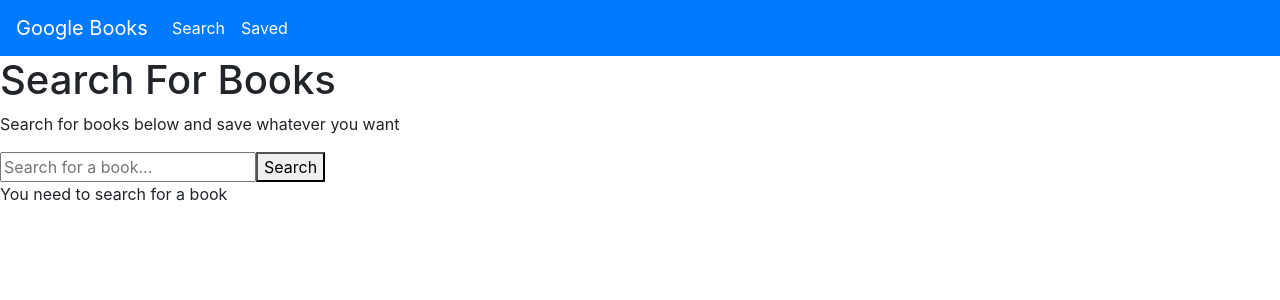
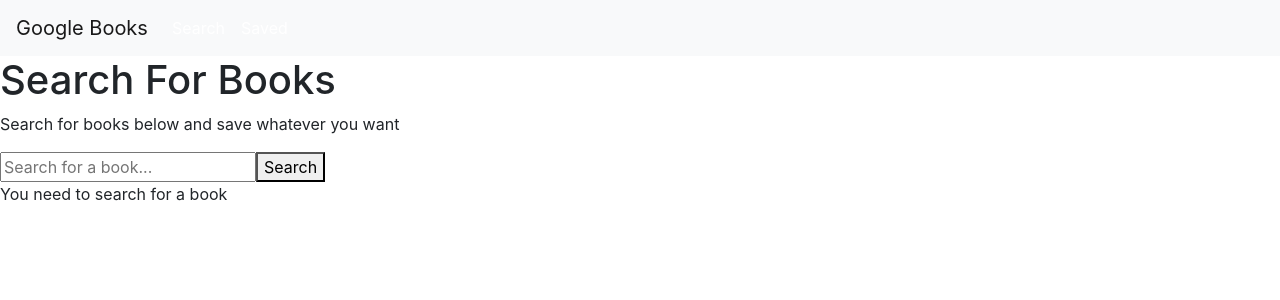
Before and after one commit to omaymaahmad/week-21-google-books, a React (Create React App) app in the folder client/: page / in a window 1280 px wide. Shown: the top 300 px of the page. Built offline with nearby package versions, Linux system fonts and the light colour scheme.

Commit message:
changed file names and restructured files

```diff
--- a/client/src/App.js
+++ b/client/src/App.js
@@ -1,13 +1,13 @@
-import Header from "./components/Header";
+import Navbar from "./components/Navbar";
 import { BrowserRouter as Router, Route, Switch } from "react-router-dom";
-import SearchPage from "./components/SearchPage";
-import SavedPage from "./components/SavedPage";
+import SearchPage from "./pages/SearchPage";
+import SavedPage from "./pages/SavedPage";
 
 function App() {
   return (
     <div className="App">
       <Router>
-        <Header />
+        <Navbar />
         <Switch>
           <Route exact path="/" component={SearchPage} />
           <Route exact path="/saved" component={SavedPage} />
--- a/client/src/components/Header.js
+++ b/client/src/components/Navbar.js
@@ -2,11 +2,11 @@
 import { Navbar, Nav } from "react-bootstrap";
 import { Link } from "react-router-dom";
 
-class Header extends Component {
+class NavBar extends Component {
   render() {
     return (
       <>
-        <Navbar bg="primary" variant="dark">
+        <Navbar bg="light" variant="light">
           <Navbar.Brand href="#home">Google Books</Navbar.Brand>
           <Nav className="mr-auto">
             <Nav.Link>
@@ -25,4 +25,4 @@
     );
   }
 }
-export default Header;
+export default NavBar;
--- a/client/src/components/SavedPage.js
+++ /dev/null
@@ -1,55 +0,0 @@
-import React from 'react'
-import API from "../utils/ApiCalls"
-import BooksCards from "./BooksCards"
-
-class SavedBooks extends React.Component {
-state = {
-    books: [],
-  };
-  componentDidMount() {
-    console.log("Saveds mounted")
-    this.getDatabaseBooks();
-  }
-  getDatabaseBooks = () => {
-    API.getAllSavedBooks().then(res => {
-      this.setState({
-        books: res.data
-      })
-    });
-  };
-  deleteBookFromDatabase = (bookId) => {
-    API.deleteBooks(bookId).then(() => this.getDatabaseBooks());
-  };
-  render() {
-      return (
-   <>
-        <h1>Saved Page</h1>
-        <p>View or Remove your Saved Books</p>
-        {this.state.books.length ? (
-          this.state.books.map((book) => (
-            <BooksCards
-            key={book._id}
-            title={book.title}
-            authors={book.authors.join(", ")}
-            description={book.description}
-            image={book.image}
-            link={book.link}
-            Button={() => (
-              <button
-              onClick={() => {
-                this.deleteBookFromDatabase(book._id);
-              }}
-              >
-                Delete
-              </button>
-            )}
-            />
-            ))
-        ) : (
-          <p>You have no books saved</p>
-        )}
-       </>
-      )
-  }
-}
-export default SavedBooks;
--- /dev/null
+++ b/client/src/pages/SavedPage.js
@@ -0,0 +1,55 @@
+import React from "react";
+import API from "../utils/ApiCalls";
+import BooksCards from "../components/BooksCards";
+
+class SavedBooks extends React.Component {
+  state = {
+    books: [],
+  };
+  componentDidMount() {
+    console.log("Saveds mounted");
+    this.getDatabaseBooks();
+  }
+  getDatabaseBooks = () => {
+    API.getAllSavedBooks().then((res) => {
+      this.setState({
+        books: res.data,
+      });
+    });
+  };
+  deleteBookFromDatabase = (bookId) => {
+    API.deleteBooks(bookId).then(() => this.getDatabaseBooks());
+  };
+  render() {
+    return (
+      <>
+        <h1>Saved Page</h1>
+        <p>View or Remove your Saved Books</p>
+        {this.state.books.length ? (
+          this.state.books.map((book) => (
+            <BooksCards
+              key={book._id}
+              title={book.title}
+              authors={book.authors.join(", ")}
+              description={book.description}
+              image={book.image}
+              link={book.link}
+              Button={() => (
+                <button
+                  onClick={() => {
+                    this.deleteBookFromDatabase(book._id);
+                  }}
+                >
+                  Delete
+                </button>
+              )}
+            />
+          ))
+        ) : (
+          <p>You have no books saved</p>
+        )}
+      </>
+    );
+  }
+}
+export default SavedBooks;
```
Also changed, not shown: client/src/pages/SearchPage.js (renamed from client/src/components/SearchPage.js, +5 -8 lines).
